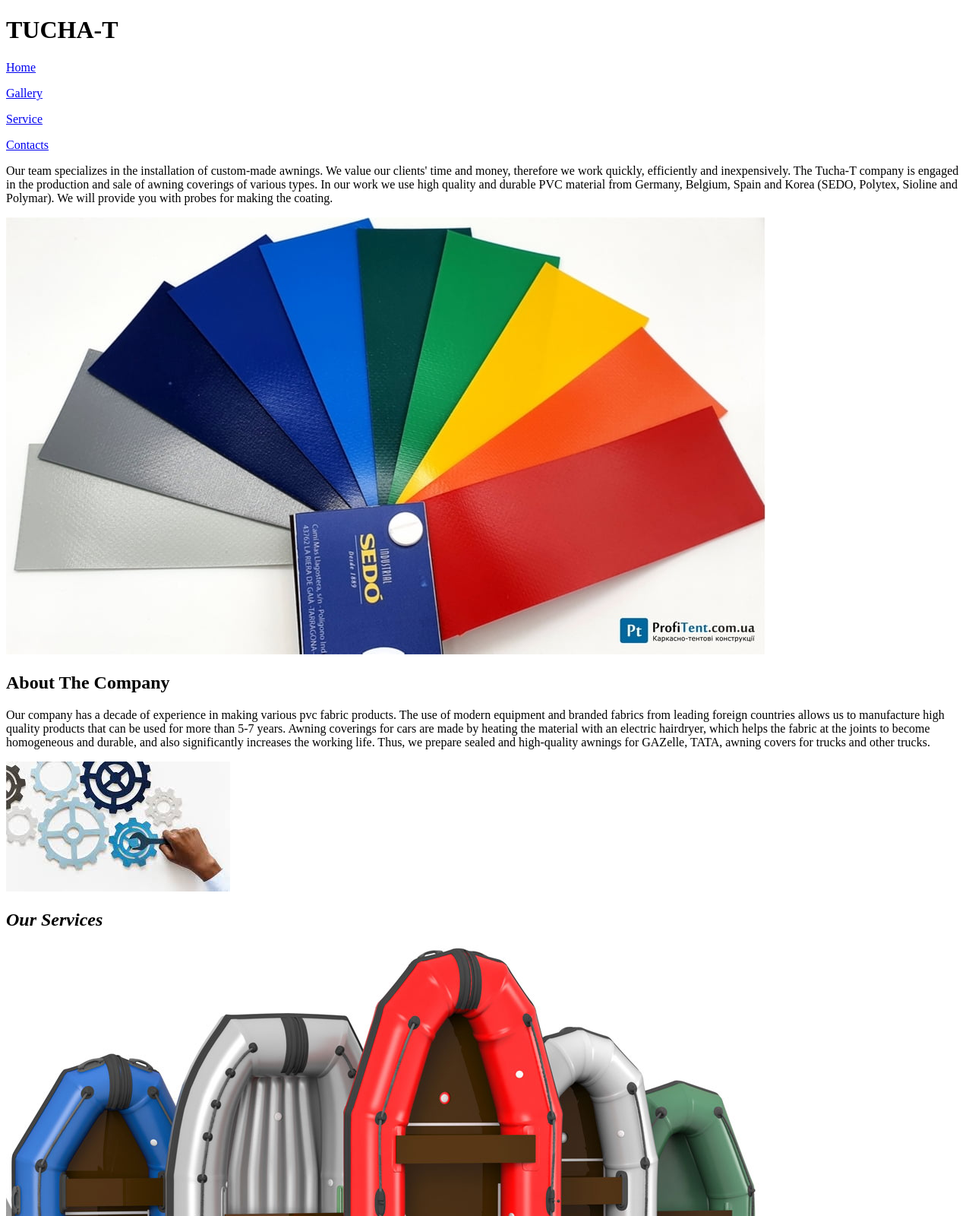
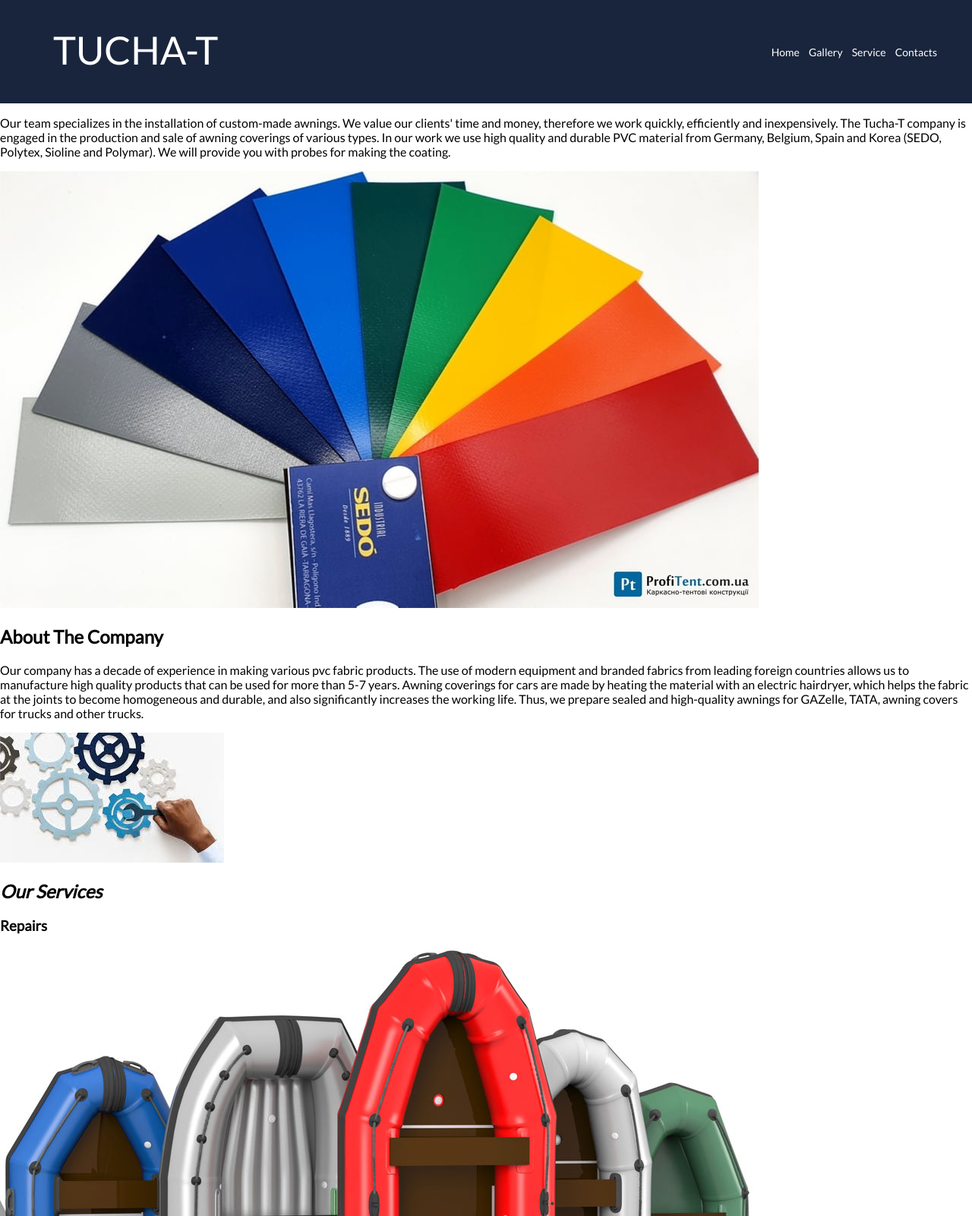
Before and after one commit to OleksiiRuzhytskyi/Tucha.html, a plain HTML site: page index.html in a window 1280 px wide. Shown: the top 1600 px of the page at 76% size. Drawn offline with Linux system fonts and the light colour scheme.

Commit message:
Added sample markup

```diff
--- /dev/null
+++ b/css/index.css
@@ -0,0 +1,79 @@
+@import url('https://fonts.googleapis.com/css2?family=Lato&display=swap');
+
+
+body {
+    font-family: 'Lato', "sans-serif";
+    max-width: 100%;
+    min-width: 769px;
+    margin: 0 auto;
+}
+
+:root {
+    --main-color: #FFFFFF;
+}
+
+
+
+header.header-nav {
+    background-color: #18253c;
+}
+
+
+
+nav.header {
+    padding: 20px 40px;
+    display: flex;
+    justify-content: flex-end;
+    align-items: center;
+
+}
+
+
+.logo {
+    font-size: 51px;
+    color: #FFFFFF;
+    margin-left: 20px;
+    flex-grow: 1;
+    margin: -5px -10px 0;
+    padding: 20px 40px;
+}
+
+header .menu-items {
+    color: #FFFFFF;
+    display: flex;
+    justify-content: space-between;
+    margin: -5px -10px -15;
+
+
+}
+
+header .menu-items a {
+    font-size: 14px;
+    text-decoration: none;
+    display: block;
+    color: #FFFFFF;
+    padding: 5px;
+    border: 1px solid transparent;
+}
+
+header .menu-items a:hover {
+    border: 1px solid var(--main-color);
+}
+
+
+
+
+@media (max-width:769px) {
+.header {
+    display: flex;
+    flex-direction: column;
+    justify-content: flex-start;
+
+}
+
+header .menu-items {
+    display: flex;
+    flex-direction: column;
+
+}
+}
--- a/index.html
+++ b/index.html
@@ -3,17 +3,25 @@
 <head>
     <meta charset="UTF-8">
     <meta name="viewport" content="width=device-width, initial-scale=1.0">
-    <title>Document</title>
+    <title>TUCHA-T</title>
+    <link rel="stylesheet" href="css/index.css">
 </head>
 <body>
     <!--main container-->
-    <h1>TUCHA-T</h1>
-    <p><a href="#">Home</a></p>
-    <p><a href="#">Gallery</a></p>
-    <p><a href="#">Service</a></p>
-    <p><a href="#">Contacts</a></p>
+    <header class="header-nav">
+        <nav class="header">
+            <div class="logo">TUCHA-T</div>
 
-    <!--container-->
+            <div class="menu-items">
+                <a href="#home">Home</a>
+                <a href="#gallery">Gallery</a>
+                <a href="#service">Service</a>
+                <a href="#contacts">Contacts</a>
+            </div>
+        </nav>
+    </header>
+
+
     <div>
         <p>Our team specializes in the installation of custom-made awnings.
         We value our clients' time and money, therefore we work quickly, efficiently and inexpensively.
@@ -40,24 +48,26 @@
     </div>
 
     <!--Our Services-->
-
+    <div class="container-ourservises">
+        <section>
         <div>
             <h2><i>Our Services</i></h2>
         </div>
 
         <div>
-        <img src="img/lodka2.jpg" alt="lodka">
-        <p> <b>Repairs</b> </p>
+            <h3> <b>Repairs</b> </h3>
+            <img src="img/lodka.jpg" alt="lodka">
             <p>repair and restoration of products of any complexity</p>
             <input type="button" value="look more">
 
         </div>
+        </section>
 
         <!--Manufacturing container-->
 
         <div>
+            <h3> <b>Manufacturing</b> </h3>
             <img src="img/manufacturing-photo.jpg" alt="Manufacturing photo">
-        <p> <b>Manufacturing</b> </p>
             <p>We manufacture products of any complexity and size</p>
             <input type="button" value="look more">
         </div>
@@ -65,10 +75,12 @@
         <!--Installation container-->
 
         <div>
+            <h3> <b>Installation</b> </h3>
             <img src="img/installation-foto.jpg" alt="Installation photo">
-        <p> <b>Installation</b> </p>
             <p>installation of manufactured products of varying complexity</p>
             <input type="button" value="look more">
+        </div>
+
     </div>
 
 
@@ -81,17 +93,17 @@
     <!--Gallery container-->
 
     <div>
-        <h2><i>>Gallery</i></h2>
+        <h2><i>Gallery</i></h2>
     </div>
 
     <div>
 
-        <img src="img/photo1.jpg" alt="photo1">
-        <img src="img/photo2.jpg" alt="photo2">
-        <img src="img/photo3.jpg" alt="photo3">
-        <img src="img/photo4.jpg" alt="photo4">
-        <img src="img/photo5.jpg" alt="photo5">
-        <img src="img/photo6.jpg" alt="photo6">
+        <img src="img/tent-auto-yellow.jpg" alt="tent-auto-yellow">
+        <img src="img/tent-canvas-blue.jpg" alt="tent-canvas-blue">
+        <img src="img/tent-canvas-alcove.jpg" alt="tent-canvas-alcove">
+        <img src="img/tent-auto-pickup.jpg" alt="tent-auto-pickup">
+        <img src="img/tent-canopy.jpg" alt="tent-cenopy">
+        <img src="img/tent-auto-kamaz.jpg" alt="tent-auto-kamaz">
 
     </div>
 
```
Also changed, not shown: img/lodka.jpg (renamed from img/lodka2.jpg), img/tent-auto-kamaz.jpg (renamed from img/photo6.jpg), img/tent-auto-pickup.jpg (renamed from img/photo4.jpg), img/tent-auto-yellow.jpg (renamed from img/photo1.jpg), img/tent-canopy.jpg (renamed from img/photo5.jpg), img/tent-canvas-alcove.jpg (renamed from img/photo3.jpg), img/tent-canvas-blue.jpg (renamed from img/photo2.jpg). Lines whose indentation alone changed are shown as unchanged.
